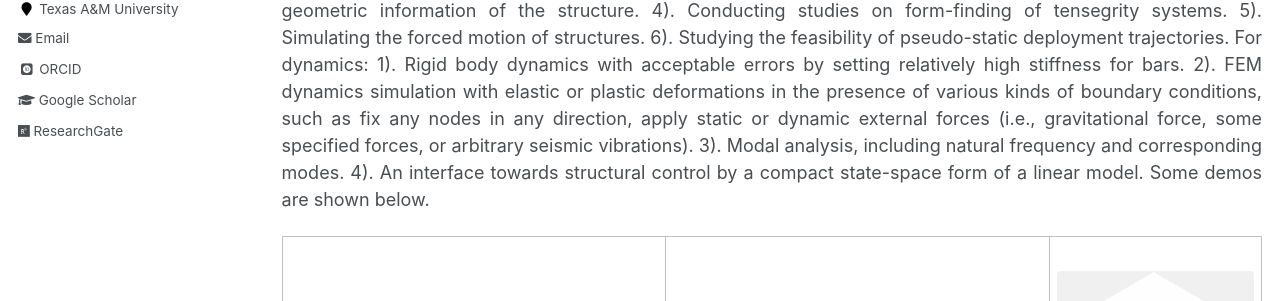
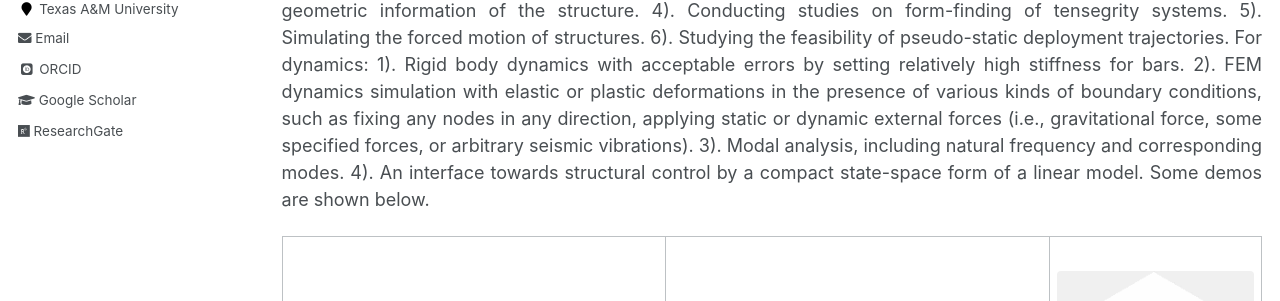
Before and after one commit to Muhao-Chen/muhao-chen.github.io, a Jekyll site: the page built from _pages/resources.md, in a window 1280 px wide and 1400 px high, scrolled down 1091 px. Shown: the part 341-642 px from the top of the window. Built offline with Jekyll 4.4.1, drawn with Linux system fonts in a browser that asks for light colours; some web fonts are replaced; some of the changed text lies outside the part shown.

Commit message:
Update resources.md

```diff
--- a/_pages/resources.md
+++ b/_pages/resources.md
@@ -26,12 +26,9 @@ We appreciate your interest in our reseach. We are open and willing to answer an
 </tr>
 </table>-->
 
-
-
-
 ### Tensegrity Finite Element Method ([TsgFEM](https://github.com/Muhao-Chen/Tensegrity_Finite_Element_Method_TsgFEM))
 
-[TsgFEM](https://github.com/Muhao-Chen/Tensegrity_Finite_Element_Method_TsgFEM) allows one to do the following studies, but not limited to the listed items. For statics, 1). Conducting structure equilibrium configuration, prestress design, and stiffness studies. 2). Performing prestress and mechanism modes analysis. 3). Checking stiffness, stability, and robustness in terms of prestress, materials, and geometric information of the structure. 4). Conducting studies on form-finding of tensegrity systems. 5). Simulating the forced motion of structures. 6). Studying the feasibility of pseudo-static deployment trajectories. For dynamics: 1). Rigid body dynamics with acceptable errors by setting relatively high stiffness for bars. 2). FEM dynamics simulation with elastic or plastic deformations in the presence of various kinds of boundary conditions, such as fix any nodes in any direction, apply static or dynamic external forces (i.e., gravitational force, some specified forces, or arbitrary seismic vibrations). 3). Modal analysis, including natural frequency and corresponding modes. 4). An interface towards structural control by a compact state-space form of a linear model. Some demos are shown below.
+[TsgFEM](https://github.com/Muhao-Chen/Tensegrity_Finite_Element_Method_TsgFEM) allows one to do the following studies, but not limited to the listed items. For statics, 1). Conducting structure equilibrium configuration, prestress design, and stiffness studies. 2). Performing prestress and mechanism modes analysis. 3). Checking stiffness, stability, and robustness in terms of prestress, materials, and geometric information of the structure. 4). Conducting studies on form-finding of tensegrity systems. 5). Simulating the forced motion of structures. 6). Studying the feasibility of pseudo-static deployment trajectories. For dynamics: 1). Rigid body dynamics with acceptable errors by setting relatively high stiffness for bars. 2). FEM dynamics simulation with elastic or plastic deformations in the presence of various kinds of boundary conditions, such as fixing any nodes in any direction, applying static or dynamic external forces (i.e., gravitational force, some specified forces, or arbitrary seismic vibrations). 3). Modal analysis, including natural frequency and corresponding modes. 4). An interface towards structural control by a compact state-space form of a linear model. Some demos are shown below.
 
 <table>
 <tr>
```
Also changed, not shown: other parts of _pages/resources.md (+19 -2 lines).
